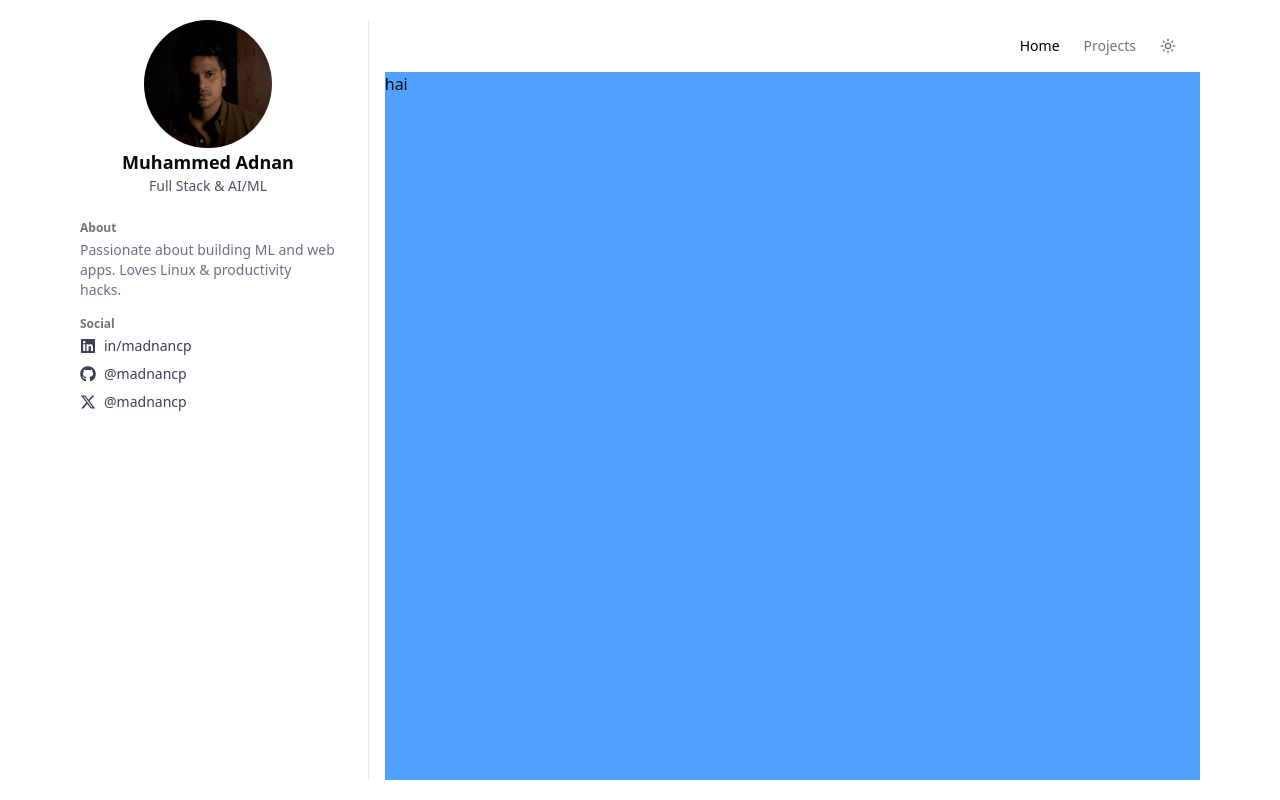
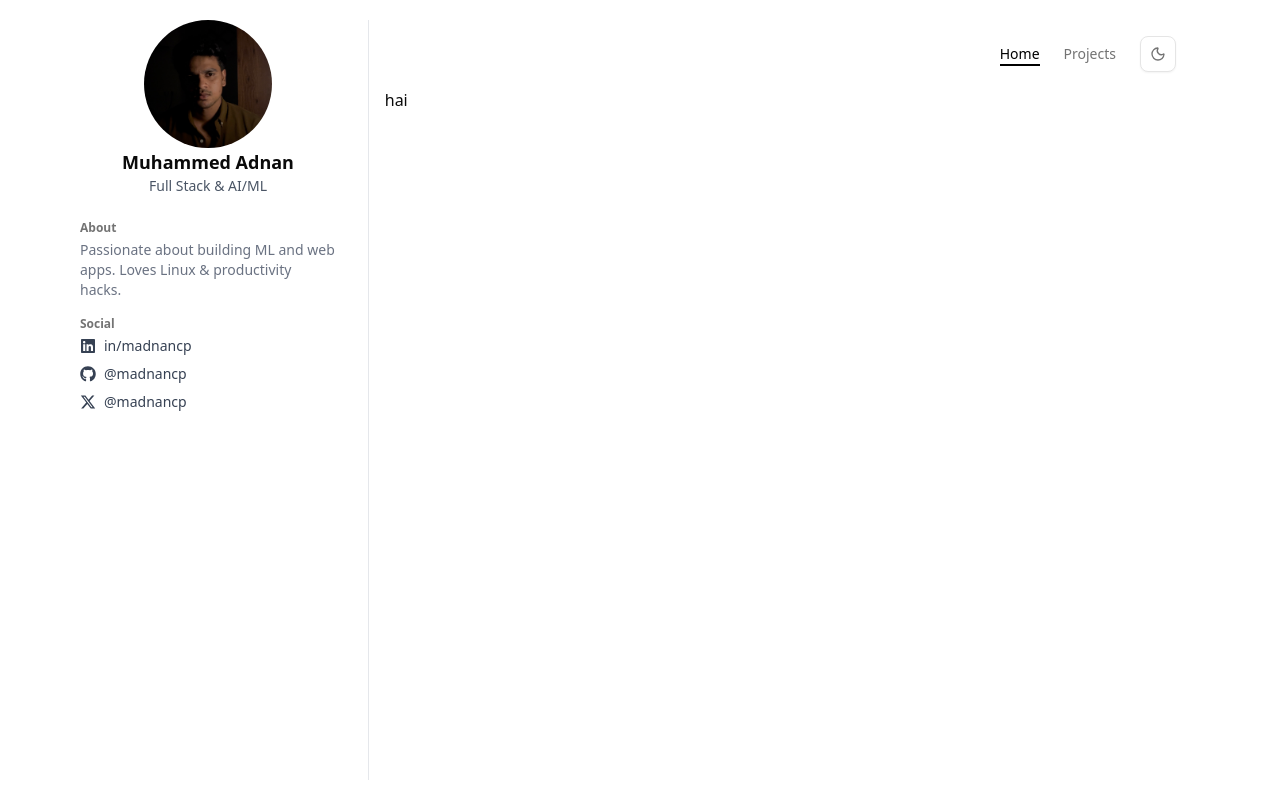
Before and after one commit to madnancp/portfolio, a Next.js app: page / in a window 1280 px wide. Built offline with nearby package versions, Linux system fonts and the light colour scheme.

Commit message:
add theme toggler using next-themes

```diff
--- a/app/(home)/page.tsx
+++ b/app/(home)/page.tsx
@@ -1,8 +1,7 @@
 const HomePage = () => {
   return (
-    <div className="w-full bg-red-500">
-      <div className="h-screen bg-blue-400">hai</div>
-      <div className="h-screen bg-blue-400">hai</div>
+    <div className="w-full">
+      <div className="h-screen">hai</div>
     </div>
   )
 }
--- a/app/globals.css
+++ b/app/globals.css
@@ -79,7 +79,7 @@
 }
 
 .dark {
-  --background: oklch(0.145 0 0);
+  --background: oklch(0.2507 0 0);
   --foreground: oklch(0.985 0 0);
   --card: oklch(0.205 0 0);
   --card-foreground: oklch(0.985 0 0);
@@ -116,7 +116,13 @@
   * {
     @apply border-border outline-ring/50;
   }
+
   body {
     @apply bg-background text-foreground;
   }
 }
+
+::view-transition-old(root), ::view-transition-new(root) {
+    animation: none;
+    mix-blend-mode: normal;
+}
--- a/app/layout.tsx
+++ b/app/layout.tsx
@@ -1,3 +1,4 @@
+// app/layout.tsx
 import type { Metadata } from "next";
 import { Poppins } from "next/font/google";
 import "./globals.css";
@@ -5,6 +6,7 @@ import Sidebar from "@/components/Sidebar";
 import { Separator } from "@/components/ui/separator";
 import { ScrollArea } from "@/components/ui/scroll-area";
 import Header from "@/components/Header";
+import { ThemeProvider } from "@/components/ThemeProvider";
 
 const poppins = Poppins({
   subsets: ["latin"],
@@ -23,8 +25,10 @@ export default function RootLayout({
   children: React.ReactNode;
 }) {
   return (
-    <html lang="en" className="h-full overflow-hidden">
+    <html lang="en" suppressHydrationWarning>
       <body className={`antialiased ${poppins.variable} h-full overflow-hidden`}>
+        {/* ✅ ThemeProvider should wrap everything */}
+        <ThemeProvider attribute="class" defaultTheme="system" enableSystem>
           <div className="mx-auto max-w-6xl px-4 h-screen">
             <div className="grid grid-cols-[1fr_1px_3fr] gap-4 h-full py-5">
               <div className="h-full overflow-hidden">
@@ -32,23 +36,17 @@ export default function RootLayout({
               </div>
               <Separator
                 orientation="vertical"
-              className="bg-gray-200 h-full"
+                className="bg-gray-200 h-full dark:bg-white/30"
               />
               <ScrollArea className="h-full overflow-auto">
                 <div className="flex flex-col h-full">
-
-                {/* Header */}
                   <Header />
-
-                {/* Page Content */}
-                <main className="flex-1">
-                  {children}
-                </main>
-
+                  <main className="flex-1">{children}</main>
                 </div>
               </ScrollArea>
             </div>
           </div>
+        </ThemeProvider>
       </body>
     </html>
   );
--- a/components/Header.tsx
+++ b/components/Header.tsx
@@ -1,35 +1,47 @@
 "use client";
 
-import { HouseIcon, SunIcon } from "lucide-react";
 import Link from "next/link";
 import { usePathname } from "next/navigation";
+import { ThemeToggle } from "./ThemeToggleButton";
+import { cn } from "@/lib/utils";
 
 const Header = () => {
-	const pathname = usePathname(); // to highlight current page
+	const pathname = usePathname();
+
+	const links = [
+		{ href: "/", label: "Home" },
+		{ href: "/projects", label: "Projects" },
+	];
 
 	return (
-
-		<header className="w-full flex items-center px-6 py-4 bg-none backdrop-blur-3xl dark:bg-gray-900 sticky top-0 z-50">
-			{/* Empty space on left if needed (logo or leave empty) */}
+		<header className="w-full flex items-center px-6 py-4 bg-none backdrop-blur-3xl sticky top-0 z-50">
 			<div></div>
 
-			{/* Right-aligned nav + theme toggler */}
 			<div className="ml-auto flex items-center gap-6 text-muted-foreground">
-				{/* Home */}
-				<Link href="/" className={`flex items-center gap-1 text-sm ${pathname === "/" && "text-black"}`}>
-					Home
-				</Link>
+				{links.map((link) => {
+					const isActive = pathname === link.href;
 
-				{/* Projects */}
-				<Link href="/projects" className={`text-sm ${pathname === "/projects" && "text-black p-2 bg-gray-400"}`}>
-					Projects
-				</Link>
+					return (
+						<Link
+							key={link.href}
+							href={link.href}
+							className={cn(
+								"relative text-sm font-medium transition-colors duration-200",
+								"hover:text-black dark:hover:text-white",
+								"after:absolute after:left-0 after:bottom-[-2px] after:h-[2px] after:bg-current after:transition-all after:duration-300 after:ease-in-out after:origin-left",
+								isActive
+									? "text-black dark:text-white after:w-full"
+									: "after:w-0 hover:after:w-full"
+							)}
+						>
+							{link.label}
+						</Link>
+					);
+				})}
 
-				{/* Theme Toggler */}
-				<SunIcon className="h-4 w-4 cursor-pointer" />
+				<ThemeToggle />
 			</div>
-		</header >
-
+		</header>
 	);
 };
 
--- a/components/Sidebar.tsx
+++ b/components/Sidebar.tsx
@@ -19,7 +19,7 @@ const Sidebar = () => {
 				</div>
 
 				<h1 className="text-lg font-semibold">Muhammed Adnan</h1>
-				<p className="text-sm text-gray-600">Full Stack & AI/ML</p>
+				<p className="text-sm text-gray-600 dark:text-white">Full Stack & AI/ML</p>
 			</div>
 
 
@@ -27,7 +27,7 @@ const Sidebar = () => {
 				<h2 className="text-xs font-semibold text-muted-foreground mb-1">
 					About
 				</h2>
-				<p className="text-sm text-gray-500">
+				<p className="text-sm text-gray-500 dark:text-white">
 					Passionate about building ML and web apps. Loves Linux & productivity hacks.
 				</p>
 			</div>
--- /dev/null
+++ b/components/ThemeProvider.tsx
@@ -0,0 +1,8 @@
+"use client"
+
+import * as React from "react"
+import { ThemeProvider as NextThemesProvider, type ThemeProviderProps } from "next-themes"
+
+export function ThemeProvider({ children, ...props }: ThemeProviderProps) {
+	return <NextThemesProvider {...props}>{children}</NextThemesProvider>
+}
--- /dev/null
+++ b/components/ThemeToggleButton.tsx
@@ -0,0 +1,24 @@
+import { useTheme } from "next-themes"
+import { Sun, Moon } from "lucide-react"
+import { Button } from "@/components/ui/button"
+import { useEffect, useState } from "react"
+
+export function ThemeToggle() {
+	const { theme, setTheme } = useTheme()
+	const [mounted, setMounted] = useState(false)
+
+	useEffect(() => setMounted(true), [])
+	if (!mounted) return null
+	console.log("hai")
+
+	return (
+		<Button
+			variant="outline"
+			size="icon"
+			onClick={() => setTheme(theme === "dark" ? "light" : "dark")}
+		>
+			{theme === "dark" ? <Sun className="h-4 w-4" /> : <Moon className="h-4 w-4" />}
+			<span className="sr-only">Toggle theme</span>
+		</Button>
+	)
+}
--- a/package.json
+++ b/package.json
@@ -17,6 +17,7 @@
     "lucide-react": "^0.544.0",
     "motion": "^12.23.22",
     "next": "15.5.4",
+    "next-themes": "^0.4.6",
     "react": "19.1.0",
     "react-dom": "19.1.0",
     "react-icons": "^5.5.0",
```
Also changed, not shown: 1 other file (tests, documents, lock files or other folders). Lines whose indentation alone changed are shown as unchanged.
